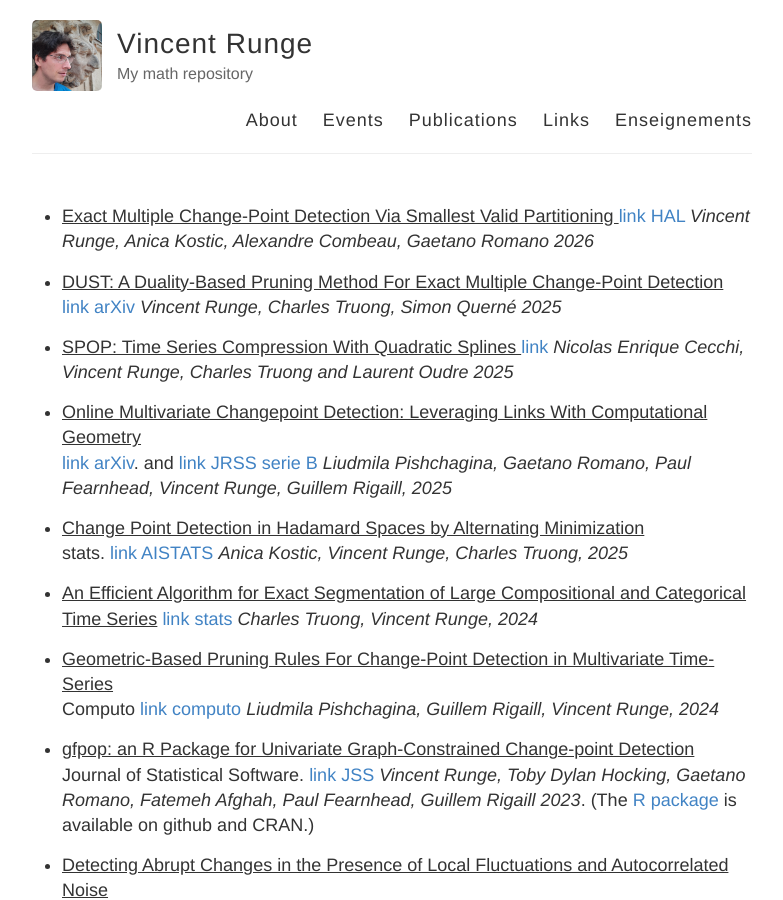
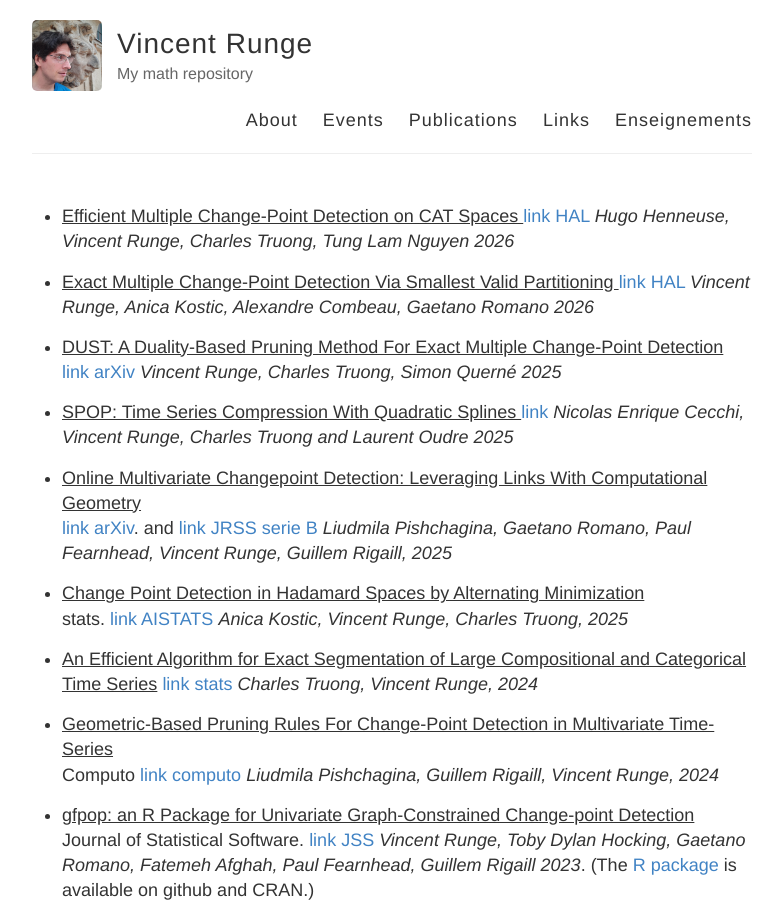
Before and after one commit to vincentrunge/vincentrunge.github.io, a Jekyll site: the page built from Publications.md, in a window 1280 px wide and 900 px high. Shown: the whole window, without its empty margins (248-1031 px from the left). Built offline with Jekyll 4.4.1, drawn with Linux system fonts in a browser that asks for light colours.

Commit message:
Add new publication on efficient change-point detection

```diff
--- a/Publications.md
+++ b/Publications.md
@@ -4,6 +4,9 @@ title: Publications
 permalink: /Publications/
 ---
 
+
+* <u>Efficient Multiple Change-Point Detection on CAT Spaces </u>
+[link HAL](https://hal.science/hal-05535310/) *Hugo Henneuse, Vincent Runge, Charles Truong, Tung Lam Nguyen 2026*
 
 * <u>Exact Multiple Change-Point Detection Via Smallest Valid Partitioning </u>
 [link HAL](https://hal.science/hal-05491126) *Vincent Runge, Anica Kostic, Alexandre Combeau, Gaetano Romano 2026*
```
